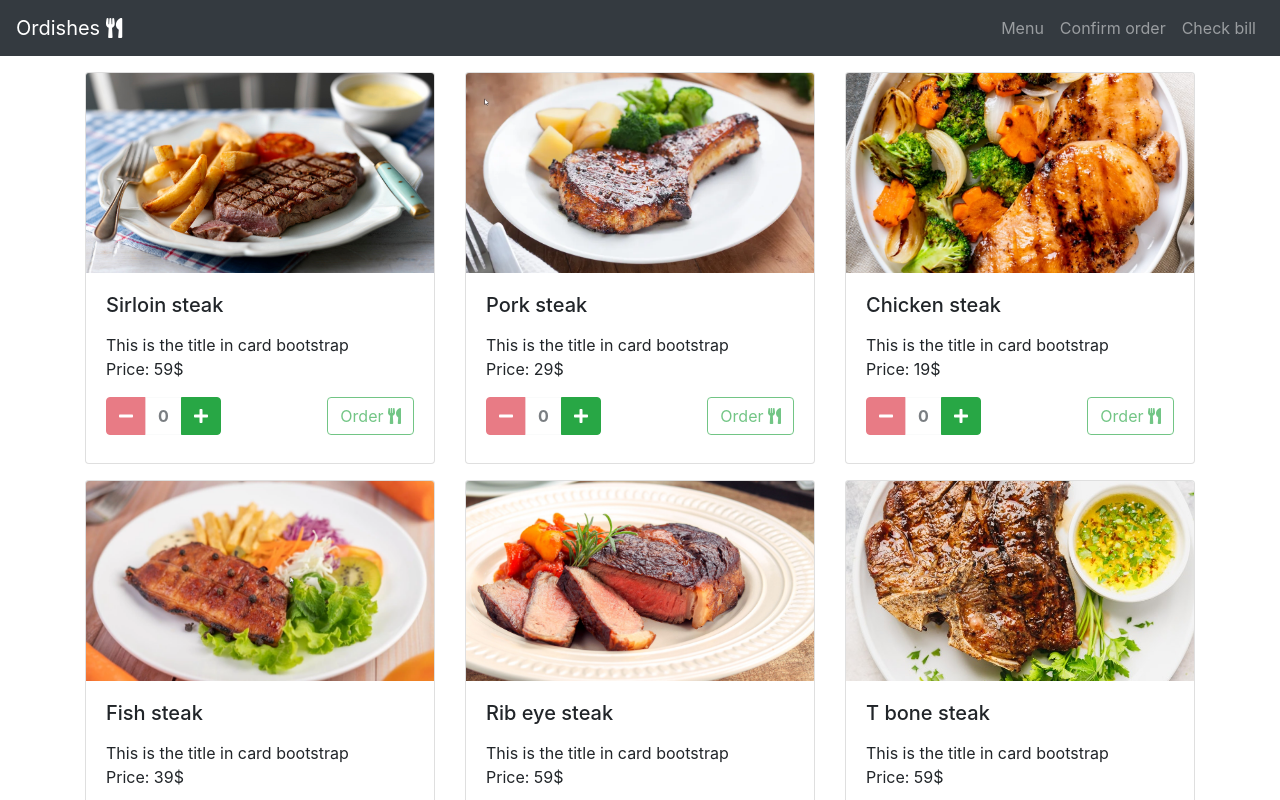
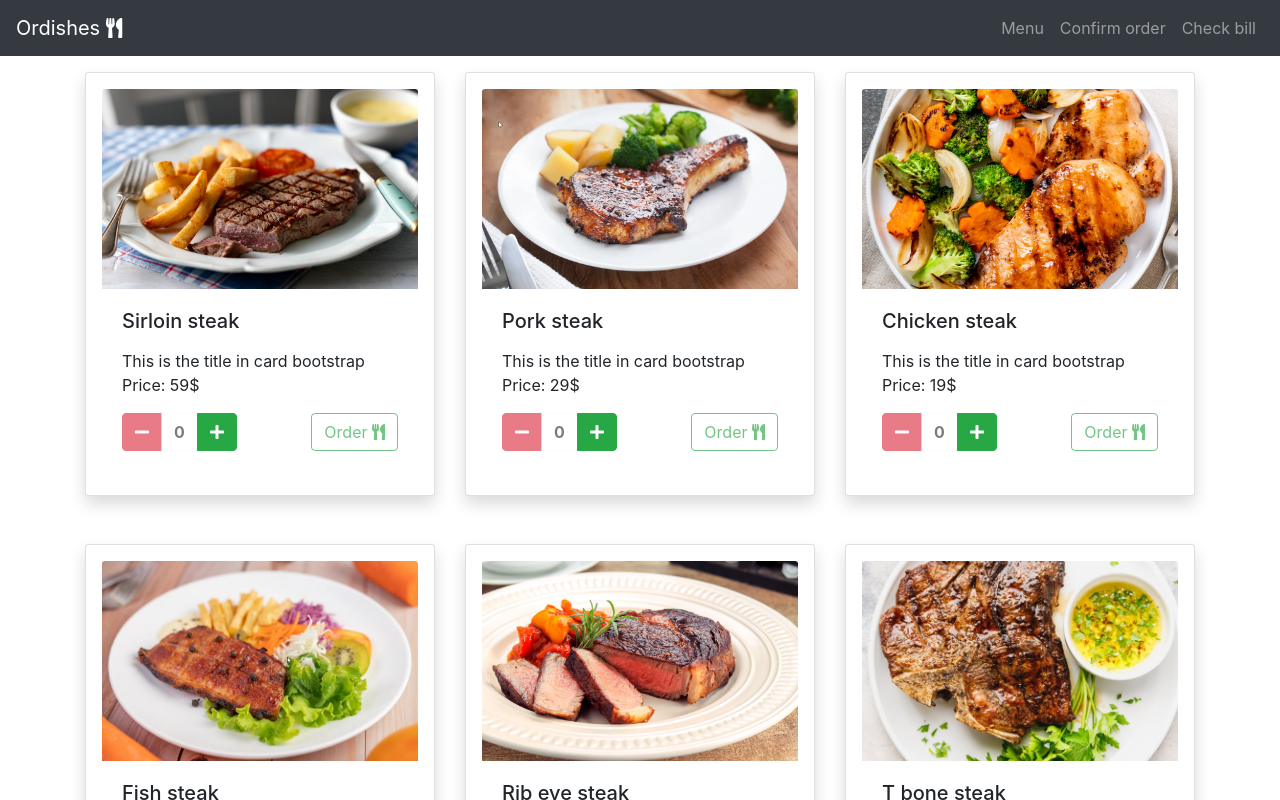
Before and after one commit to sor973/Ordishes-Project, a React (Create React App) app in the folder React_Frontend/: page /menu in a window 1280 px wide. Shown: the top 800 px of the page. Built offline with nearby package versions, Linux system fonts and the light colour scheme.

Commit message:
Add shadow to each card

```diff
--- a/React_Frontend/src/Components/AppMenu.js
+++ b/React_Frontend/src/Components/AppMenu.js
@@ -39,7 +39,7 @@ function AppMenu({menuindex, Order}) {
         <Col sm="12" lg="4">
             <Row>
                 <Col md>
-                    <Card className="mb-3">
+                    <Card className="mb-3 shadow p-3 mb-5 bg-white rounded">
                         <Card.Img variant="top" src={menu.thumbnailUrl} className="card-img-top" />
                         <Card.Body>
                             <Card.Title>
```
